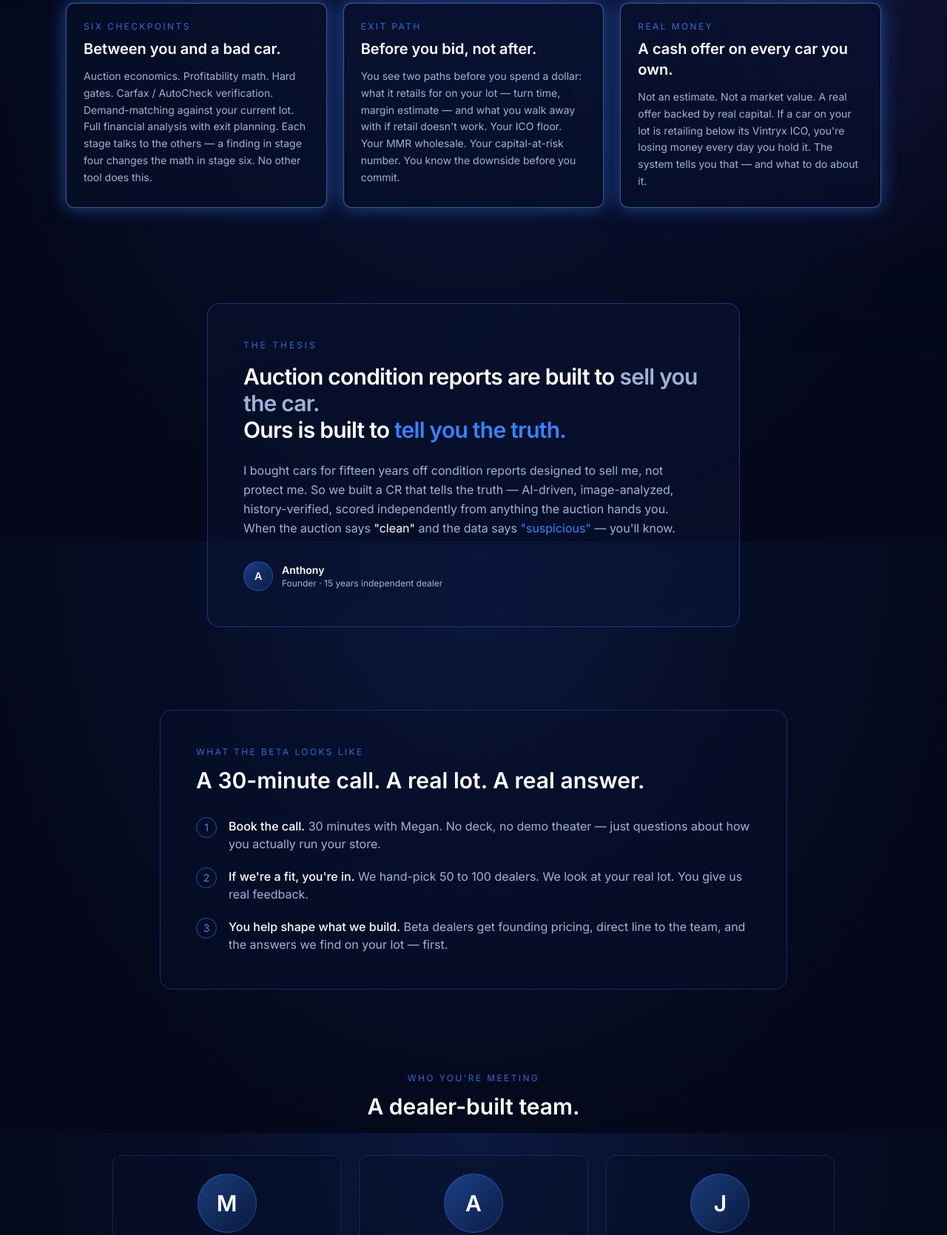
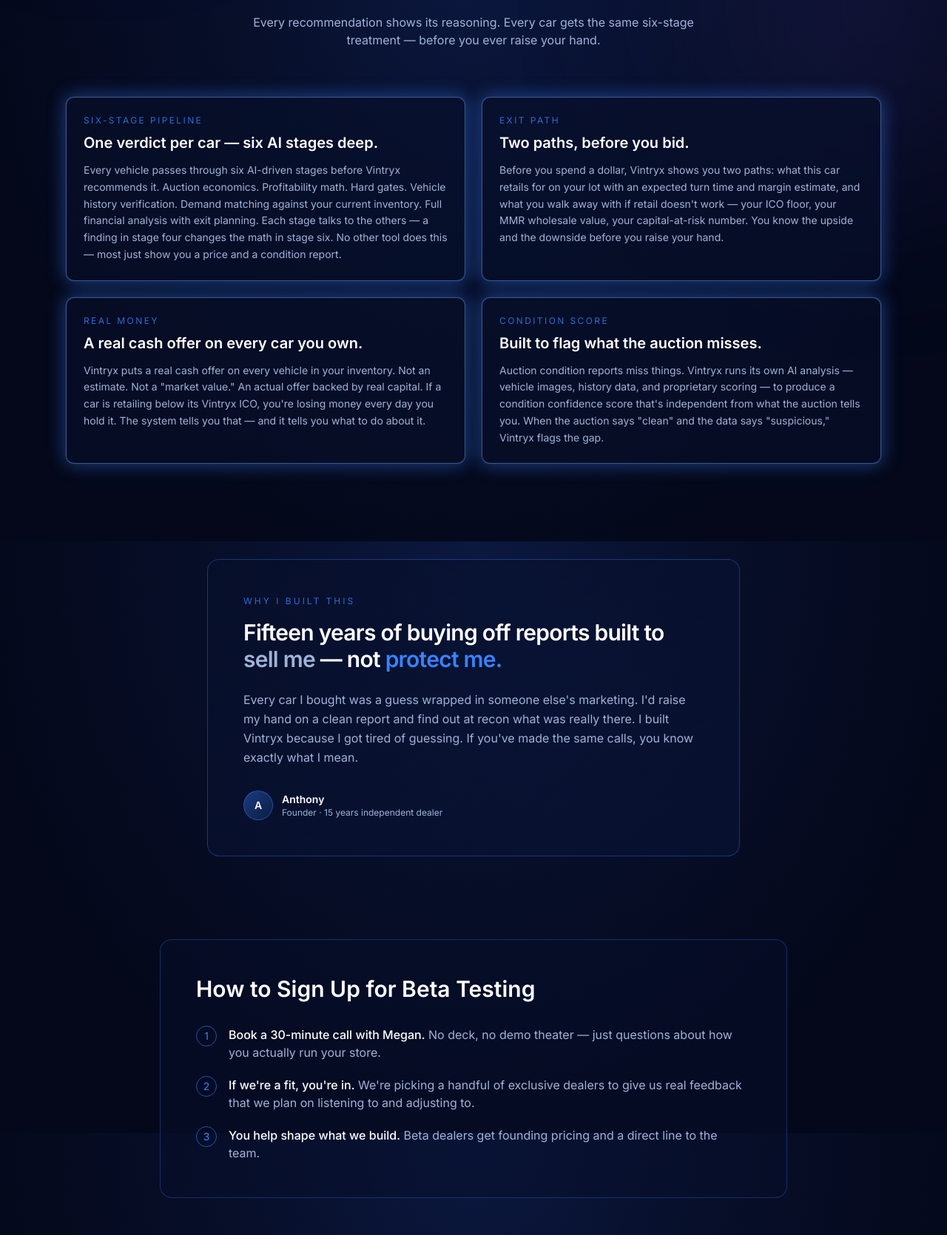
Before and after one commit to Tonybird84/vintryx-staging, a website: page index.html in a window 1280 px wide. Shown: the part 868-2538 px from the top of the page at 74% size. Drawn offline with nearby package versions, Linux system fonts and the light colour scheme.

Commit message:
Refine Vintryx website copy

```diff
--- a/index.html
+++ b/index.html
@@ -69,10 +69,13 @@
     <div class="max-w-6xl mx-auto px-6 pt-10 md:pt-20 pb-24 grid md:grid-cols-2 gap-10 items-center">
       <div>
         <h1 class="text-4xl md:text-5xl lg:text-6xl font-semibold leading-[1.02] tracking-tight">
-          Stop guessing.<br/><span class="text-blueglow">Start knowing.</span>
+          The <span class="text-blueglow">first</span> AI-powered acquisition tool ever built.
         </h1>
-        <p class="mt-6 text-lg text-steel max-w-md leading-relaxed">
-          AI that evaluates every vehicle <span class="text-white">before you bid</span> — and tells you what will trap your capital. Other tools show you what's available. Vintryx tells you what's worth buying.
+        <p class="mt-6 text-lg md:text-xl text-white leading-relaxed">
+          Other tools are built to sell you the car. <span class="text-blueglow">We're built to tell you the truth.</span>
+        </p>
+        <p class="mt-4 text-base text-steel max-w-md leading-relaxed">
+          We show you the math, the risk, and the exit — before you spend a dollar.
         </p>
         <p class="mt-4 text-sm text-blueglow font-medium">
           We're picking 100 dealers to help us prove it.
@@ -116,50 +119,58 @@
     </div>
   </section>
 
-  <!-- ===== THREE PROOF BRICKS ===== -->
+  <!-- ===== FOUR PROOF BRICKS ===== -->
   <section class="relative z-10 mt-12 md:mt-16">
-    <div class="max-w-6xl mx-auto px-6 grid md:grid-cols-3 gap-5">
+    <div class="max-w-6xl mx-auto px-6 grid md:grid-cols-2 gap-5">
 
-      <!-- Brick 1: Six checkpoints -->
+      <!-- Brick 1: Six-stage pipeline -->
       <div class="rounded-xl border border-blueglow/25 bg-ink-2/60 backdrop-blur-sm p-6 shadow-glow">
-        <div class="text-xs uppercase tracking-[0.2em] text-blueglow/80">Six Checkpoints</div>
-        <h3 class="mt-2 text-xl font-semibold">Between you and a bad car.</h3>
+        <div class="text-xs uppercase tracking-[0.2em] text-blueglow/80">Six-Stage Pipeline</div>
+        <h3 class="mt-2 text-xl font-semibold">One verdict per car — six AI stages deep.</h3>
         <p class="mt-3 text-sm text-steel leading-relaxed">
-          Auction economics. Profitability math. Hard gates. Carfax / AutoCheck verification. Demand-matching against your current lot. Full financial analysis with exit planning. Each stage talks to the others — a finding in stage four changes the math in stage six. No other tool does this.
+          Every vehicle passes through six AI-driven stages before Vintryx recommends it. Auction economics. Profitability math. Hard gates. Vehicle history verification. Demand matching against your current inventory. Full financial analysis with exit planning. Each stage talks to the others — a finding in stage four changes the math in stage six. No other tool does this — most just show you a price and a condition report.
         </p>
       </div>
 
       <!-- Brick 2: Exit path -->
       <div class="rounded-xl border border-blueglow/25 bg-ink-2/60 backdrop-blur-sm p-6 shadow-glow">
         <div class="text-xs uppercase tracking-[0.2em] text-blueglow/80">Exit Path</div>
-        <h3 class="mt-2 text-xl font-semibold">Before you bid, not after.</h3>
+        <h3 class="mt-2 text-xl font-semibold">Two paths, before you bid.</h3>
         <p class="mt-3 text-sm text-steel leading-relaxed">
-          You see two paths before you spend a dollar: what it retails for on your lot — turn time, margin estimate — and what you walk away with if retail doesn't work. Your ICO floor. Your MMR wholesale. Your capital-at-risk number. You know the downside before you commit.
+          Before you spend a dollar, Vintryx shows you two paths: what this car retails for on your lot with an expected turn time and margin estimate, and what you walk away with if retail doesn't work — your ICO floor, your MMR wholesale value, your capital-at-risk number. You know the upside and the downside before you raise your hand.
         </p>
       </div>
 
       <!-- Brick 3: Real money / ICO -->
       <div class="rounded-xl border border-blueglow/25 bg-ink-2/60 backdrop-blur-sm p-6 shadow-glow">
         <div class="text-xs uppercase tracking-[0.2em] text-blueglow/80">Real Money</div>
-        <h3 class="mt-2 text-xl font-semibold">A cash offer on every car you own.</h3>
+        <h3 class="mt-2 text-xl font-semibold">A real cash offer on every car you own.</h3>
         <p class="mt-3 text-sm text-steel leading-relaxed">
-          Not an estimate. Not a market value. A real offer backed by real capital. If a car on your lot is retailing below its Vintryx ICO, you're losing money every day you hold it. The system tells you that — and what to do about it.
+          Vintryx puts a real cash offer on every vehicle in your inventory. Not an estimate. Not a "market value." An actual offer backed by real capital. If a car is retailing below its Vintryx ICO, you're losing money every day you hold it. The system tells you that — and it tells you what to do about it.
+        </p>
+      </div>
+
+      <!-- Brick 4: AI condition score -->
+      <div class="rounded-xl border border-blueglow/25 bg-ink-2/60 backdrop-blur-sm p-6 shadow-glow">
+        <div class="text-xs uppercase tracking-[0.2em] text-blueglow/80">Condition Score</div>
+        <h3 class="mt-2 text-xl font-semibold">Built to flag what the auction misses.</h3>
+        <p class="mt-3 text-sm text-steel leading-relaxed">
+          Auction condition reports miss things. Vintryx runs its own AI analysis — vehicle images, history data, and proprietary scoring — to produce a condition confidence score that's independent from what the auction tells you. When the auction says "clean" and the data says "suspicious," Vintryx flags the gap.
         </p>
       </div>
     </div>
   </section>
 
-  <!-- ===== THE THESIS — Anthony's voice ===== -->
+  <!-- ===== WHY I BUILT THIS — Anthony's voice ===== -->
   <section class="relative z-10 mt-24 md:mt-32">
     <div class="max-w-3xl mx-auto px-6">
       <div class="rounded-2xl border border-blueglow/35 bg-gradient-to-br from-ink-2/80 to-ink-3/40 backdrop-blur-md p-8 md:p-12">
-        <div class="text-xs uppercase tracking-[0.25em] text-blueglow/80">The Thesis</div>
+        <div class="text-xs uppercase tracking-[0.25em] text-blueglow/80">Why I Built This</div>
         <p class="mt-4 text-2xl md:text-3xl font-semibold leading-tight tracking-tight">
-          Auction condition reports are built to <span class="text-steel">sell you the car.</span><br/>
-          Ours is built to <span class="text-blueglow">tell you the truth.</span>
+          Fifteen years of buying off reports built to <span class="text-steel">sell me</span> — not <span class="text-blueglow">protect me.</span>
         </p>
         <p class="mt-6 text-steel leading-relaxed">
-          I bought cars for fifteen years off condition reports designed to sell me, not protect me. So we built a CR that tells the truth — AI-driven, image-analyzed, history-verified, scored independently from anything the auction hands you. When the auction says <span class="text-white">"clean"</span> and the data says <span class="text-blueglow">"suspicious"</span> — you'll know.
+          Every car I bought was a guess wrapped in someone else's marketing. I'd raise my hand on a clean report and find out at recon what was really there. I built Vintryx because I got tired of guessing. If you've made the same calls, you know exactly what I mean.
         </p>
         <div class="mt-8 flex items-center gap-3">
           <div class="w-10 h-10 rounded-full bg-gradient-to-br from-blueglow/40 to-blueglow/10 border border-blueglow/40 flex items-center justify-center text-sm font-semibold">A</div>
@@ -172,26 +183,25 @@
     </div>
   </section>
 
-  <!-- ===== HOW IT WORKS / WHAT BETA MEANS ===== -->
+  <!-- ===== HOW TO SIGN UP FOR BETA TESTING ===== -->
   <section id="how" class="relative z-10 mt-20 md:mt-28">
     <div class="max-w-4xl mx-auto px-6">
       <div class="rounded-2xl border border-blueglow/30 bg-ink-2/50 backdrop-blur-sm p-8 md:p-12">
-        <div class="text-xs uppercase tracking-[0.2em] text-blueglow/80">What the Beta Looks Like</div>
-        <h2 class="mt-3 text-2xl md:text-3xl font-semibold leading-tight">
-          A 30-minute call. A real lot. A real answer.
+        <h2 class="text-2xl md:text-3xl font-semibold leading-tight">
+          How to Sign Up for Beta Testing
         </h2>
         <ol class="mt-8 space-y-5 text-steel">
           <li class="flex gap-4">
             <span class="flex-none w-7 h-7 rounded-full border border-blueglow/60 text-blueglow text-sm flex items-center justify-center">1</span>
-            <div><span class="text-white font-medium">Book the call.</span> 30 minutes with Megan. No deck, no demo theater — just questions about how you actually run your store.</div>
+            <div><span class="text-white font-medium">Book a 30-minute call with Megan.</span> No deck, no demo theater — just questions about how you actually run your store.</div>
           </li>
           <li class="flex gap-4">
             <span class="flex-none w-7 h-7 rounded-full border border-blueglow/60 text-blueglow text-sm flex items-center justify-center">2</span>
-            <div><span class="text-white font-medium">If we're a fit, you're in.</span> We hand-pick 50 to 100 dealers. We look at your real lot. You give us real feedback.</div>
+            <div><span class="text-white font-medium">If we're a fit, you're in.</span> We're picking a handful of exclusive dealers to give us real feedback that we plan on listening to and adjusting to.</div>
           </li>
           <li class="flex gap-4">
             <span class="flex-none w-7 h-7 rounded-full border border-blueglow/60 text-blueglow text-sm flex items-center justify-center">3</span>
-            <div><span class="text-white font-medium">You help shape what we build.</span> Beta dealers get founding pricing, direct line to the team, and the answers we find on your lot — first.</div>
+            <div><span class="text-white font-medium">You help shape what we build.</span> Beta dealers get founding pricing and a direct line to the team.</div>
           </li>
         </ol>
       </div>
@@ -210,20 +220,15 @@
         <div class="text-center p-6 rounded-xl border border-blueglow/20 bg-ink-2/40">
           <div class="mx-auto w-20 h-20 rounded-full bg-gradient-to-br from-blueglow/40 to-blueglow/10 border border-blueglow/40 flex items-center justify-center text-3xl font-semibold">M</div>
           <div class="mt-4 font-semibold">Megan</div>
-          <div class="text-sm text-steel">Beta Lead</div>
-          <p class="mt-3 text-xs text-steel/80">Runs every beta intake call. Decides who gets in.</p>
         </div>
         <div class="text-center p-6 rounded-xl border border-blueglow/20 bg-ink-2/40">
           <div class="mx-auto w-20 h-20 rounded-full bg-gradient-to-br from-blueglow/40 to-blueglow/10 border border-blueglow/40 flex items-center justify-center text-3xl font-semibold">A</div>
           <div class="mt-4 font-semibold">Anthony</div>
-          <div class="text-sm text-steel">Founder</div>
           <p class="mt-3 text-xs text-steel/80">Independent dealer. Built Vintryx from his own lot.</p>
         </div>
         <div class="text-center p-6 rounded-xl border border-blueglow/20 bg-ink-2/40">
           <div class="mx-auto w-20 h-20 rounded-full bg-gradient-to-br from-blueglow/40 to-blueglow/10 border border-blueglow/40 flex items-center justify-center text-3xl font-semibold">J</div>
           <div class="mt-4 font-semibold">Josh</div>
-          <div class="text-sm text-steel">Voice of the Lot</div>
-          <p class="mt-3 text-xs text-steel/80">Podcast host. Talks to dealers every week. <span class="text-blueglow">Listen — coming soon.</span></p>
         </div>
       </div>
     </div>
```
